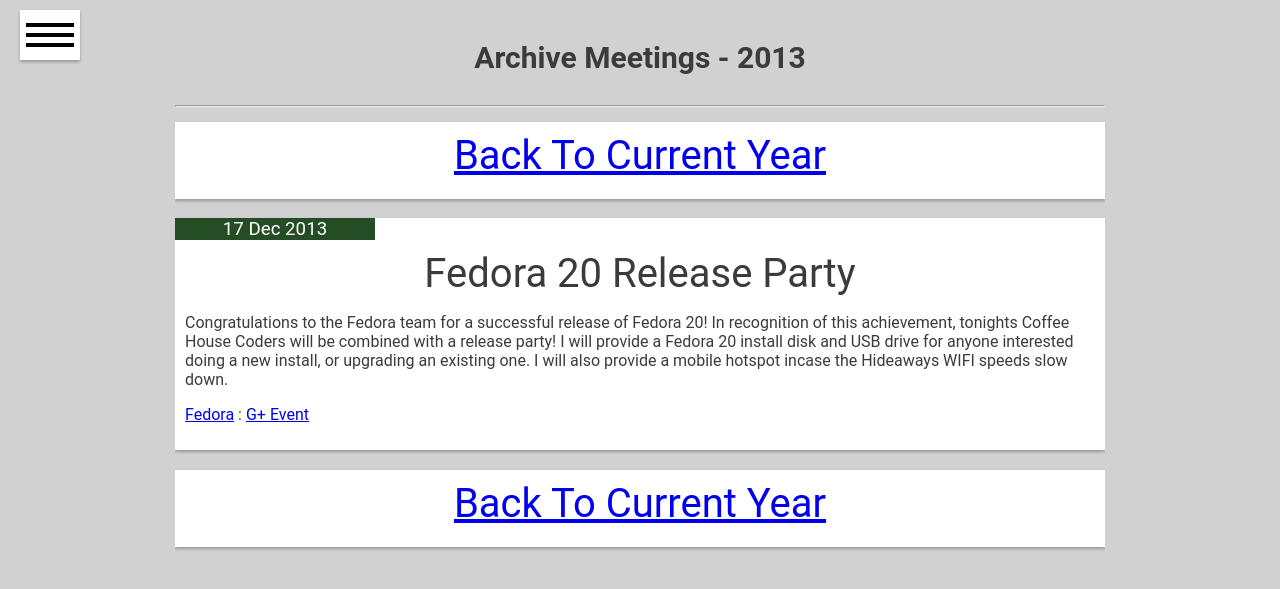
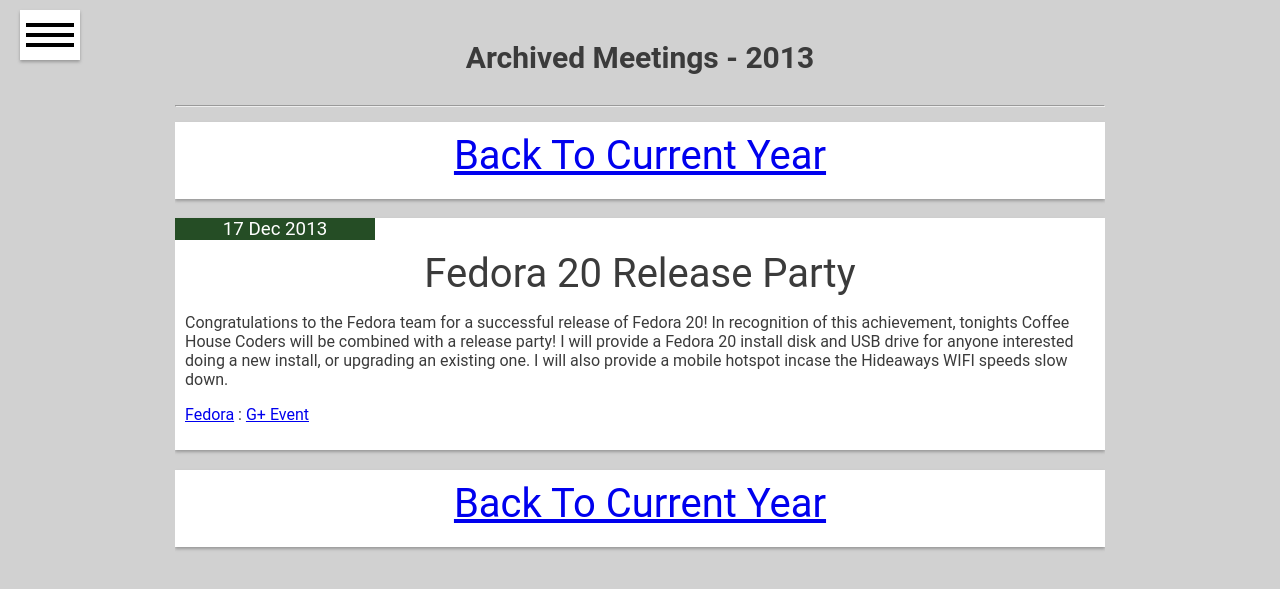
Before and after one commit to norlug/norlug.github.io, a Jekyll site: the page built from meetings/archive/2013.html, in a window 1280 px wide. Shown: the top 589 px of the page. Built offline with Jekyll 4.4.1, drawn with Linux system fonts in a browser that asks for light colours.

Commit message:
Fixed typo's

```diff
--- a/meetings/archive/2013.html
+++ b/meetings/archive/2013.html
@@ -2,7 +2,7 @@
 layout: default
 ---
 
-<p class="welcomePageHeaders">Archive Meetings - 2013</p>
+<p class="welcomePageHeaders">Archived Meetings - 2013</p>
 <hr>
 <div>
     <section class="card">
--- a/meetings/archive/2014.html
+++ b/meetings/archive/2014.html
@@ -2,7 +2,7 @@
 layout: default
 ---
 
-<p class="welcomePageHeaders">Archive - Meetings 2014</p>
+<p class="welcomePageHeaders">Archived - Meetings 2014</p>
 <hr>
 <div>
     <section class="card">
```
Also changed, not shown: meetings/index.html (+0 -17 lines).
